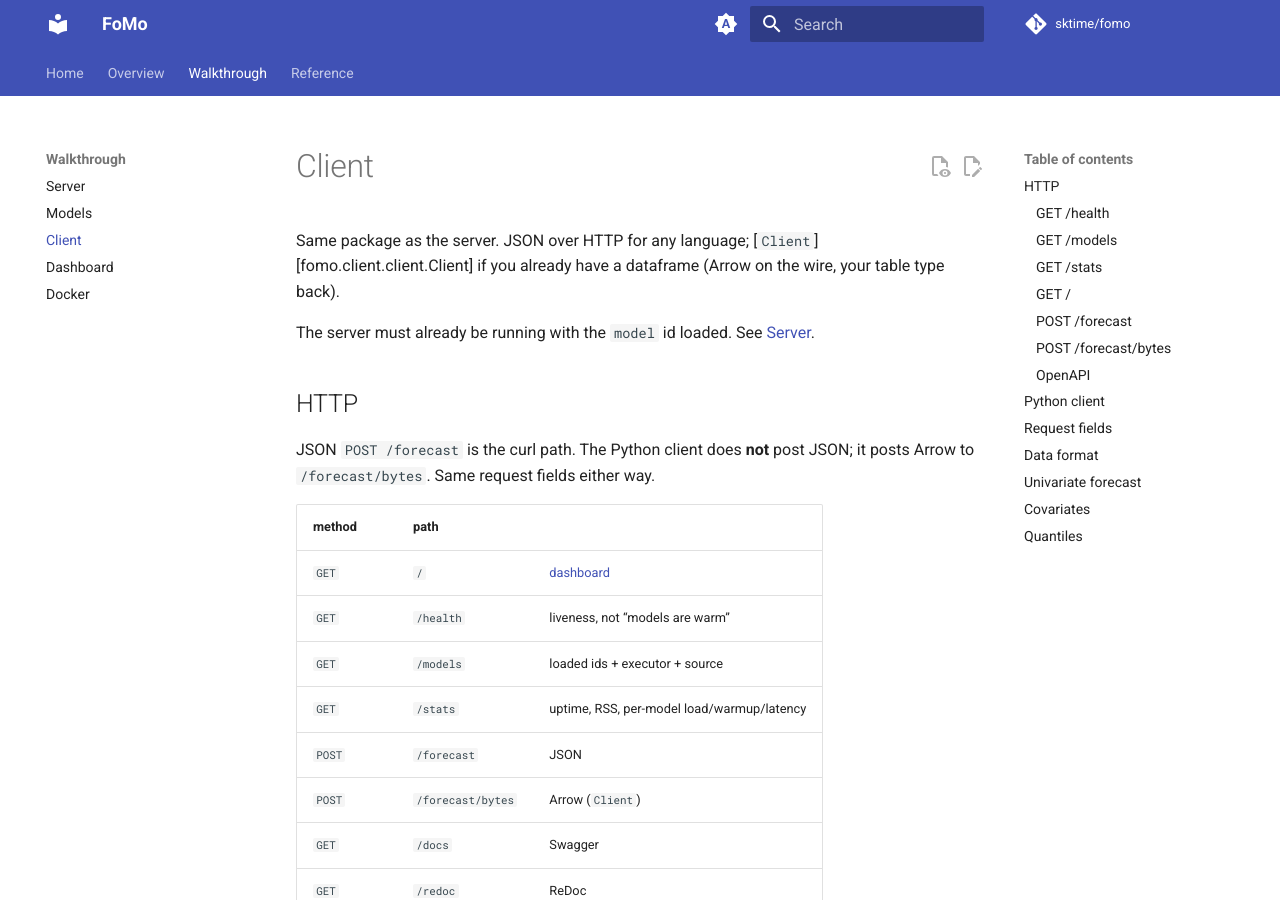
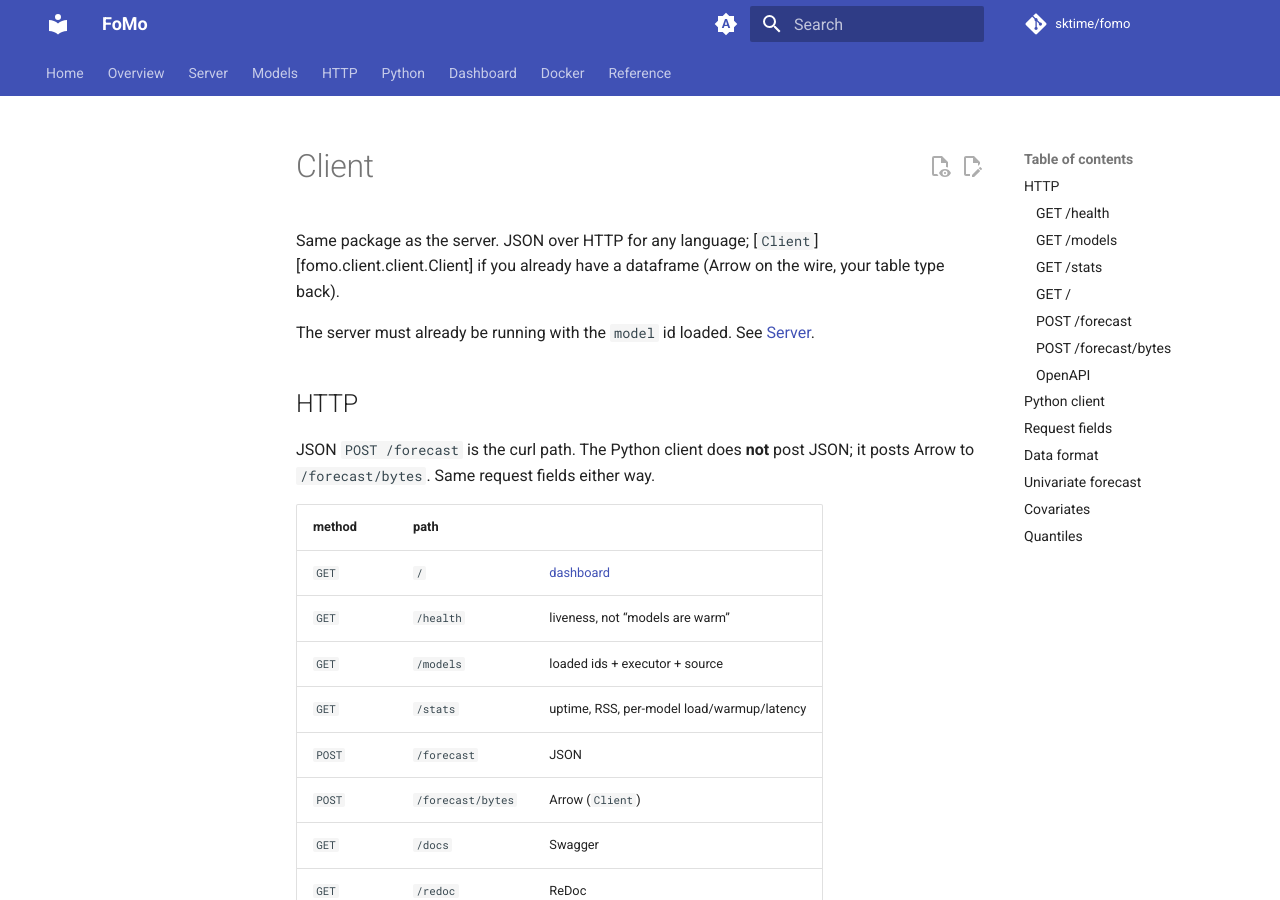
Before and after one commit to sktime/tserve, an MkDocs documentation site: the page built from docs/walkthrough/client.md, in a window 1280 px wide and 900 px high. Built offline with MkDocs 1.6.1 and Material for MkDocs 9.7.7, drawn with Linux system fonts in a browser that asks for light colours; comment, search, counter and statistics services are not loaded; some of the changed text lies outside the part shown.

Commit message:
update navigation

```diff
--- a/mkdocs.yml
+++ b/mkdocs.yml
@@ -113,14 +113,15 @@
 nav:
   - Home: index.md
   - Overview: overview.md
-  - Walkthrough:
-      - Server: walkthrough/server.md
-      - Models: walkthrough/models.md
-      - Client: walkthrough/client.md
-      - Dashboard: walkthrough/dashboard.md
-      - Docker: walkthrough/docker.md
+  - Server: walkthrough/server.md
+  - Models: walkthrough/models.md
+  - HTTP: walkthrough/http.md
+  - Python: walkthrough/python.md
+  - Dashboard: walkthrough/dashboard.md
+  - Docker: walkthrough/docker.md
   - Reference:
-      - HTTP: reference/http.md
+      - HTTP API: reference/http.md
       - CLI: reference/cli.md
       - Python API: reference/api.md
       - Errors: reference/errors.md
+      - Development: walkthrough/development.md
```
